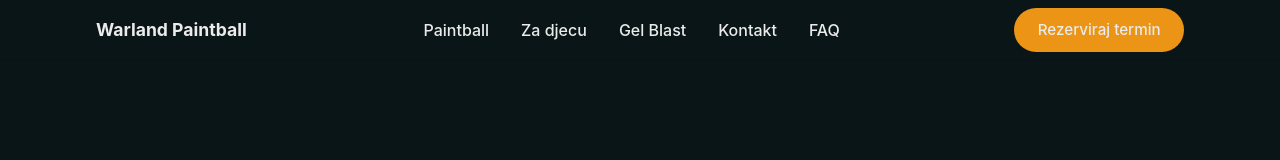
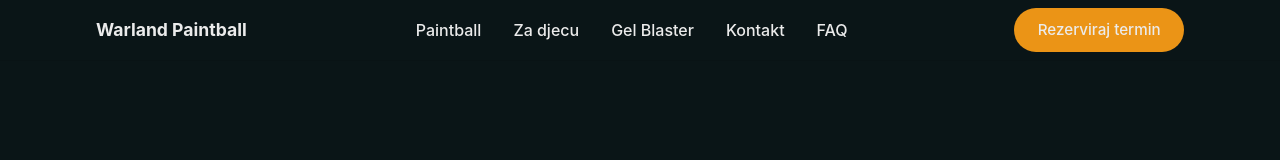
Before and after one commit to Andro-Puhanic/warlandpaintball, a plain HTML site: page paintball/index.html in a window 1280 px wide. Shown: the top 160 px of the page. Drawn offline with Linux system fonts and the light colour scheme.

Commit message:
Update index.html

```diff
--- a/paintball/index.html
+++ b/paintball/index.html
@@ -24,7 +24,7 @@
         <ul>
           <li><a href="../paintball/">Paintball</a></li>
           <li><a href="../for-kids/">Za djecu</a></li>
-          <li><a href="../gel-blast/">Gel Blast</a></li>
+          <li><a href="../gel-blast/">Gel Blaster</a></li>
           <li><a href="../contact/">Kontakt</a></li>
           <li><a href="../faq/">FAQ</a></li>
         </ul>
```
